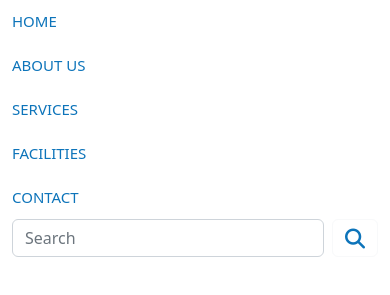
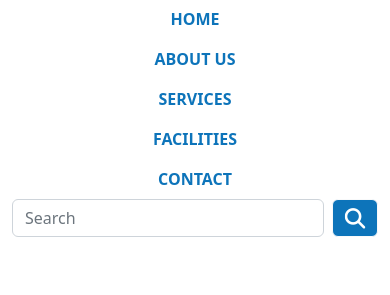
Before and after one commit to JodymendoBandoles/BuildMeUp, a plain HTML site: page index.html in a window 390 px wide. Both pictures are taken after a click on the button 350 px from the left and 38 px from the top of the page. Shown: the part 69-364 px from the top of the page. Drawn offline with nearby package versions, Linux system fonts and the light colour scheme.

Commit message:
Editing Nav menu and search bar-icon

```diff
--- a/index.html
+++ b/index.html
@@ -11,7 +11,7 @@
 </head>
 <body>
     <header>
-        <nav class="navbar navbar-expand-lg bg-white fixed-top d-flex">
+        <nav class="navbar navbar-expand-lg bg-white fixed-top d-flex" id="navbar">
           <div class="container">
             <a href="#" class="navbar-brand">
               <img src="./logo.png" alt="website-logo" width="170" height="50">
@@ -27,30 +27,30 @@
               <ul class="navbar-nav mx-auto d-flex justify-content-around w-lg-50">
 
                 <li class="nav-item">
-                    <a href="#">Home</a>
+                    <a class="nav-link" href="#">Home</a>
                     </li>
 
                     <li class="nav-item">
-                    <a href="#">About Us</a>
+                    <a class="nav-link" href="#">About Us</a>
                     </li>
 
                     <li class="nav-item">
-                    <a href="#">Services</a>
+                    <a class="nav-link" href="#">Services</a>
                     </li>
 
                     <li class="nav-item">
-                        <a href="#">Facilities</a>
+                        <a class="nav-link" href="#">Facilities</a>
                     </li>
 
                     <li class="nav-item">
-                        <a href="#">Contact</a>
+                        <a class="nav-link" href="#">Contact</a>
                     </li>
                 </ul>
 
               <form class="d-flex">
                 <input class="form-control me-2" type="search" placeholder="Search" aria-label="Search">
                 <button class="btn btn-outline-light" type="submit">
-                  <i class="fa-solid fa-magnifying-glass fa-lg menu-icon"></i>
+                  <i class="fa-solid fa-magnifying-glass fa-beat fa-lg" style="color: #ffffff;"></i>
                 </button>
               </form>
 
@@ -72,25 +72,28 @@
             <div class="carousel-inner">
               <div class="carousel-item active">
                 <img src="./Photos/bannerimage1.jpg" class="d-block w-100" alt="bannerimage of a boy playing">
-                <div class="carousel-caption d-none d-md-block">
+                <div class="carousel-caption">
                   <h1>Nurturing Young Learners for a Bright Future</h1>
                   <p>Where Curiosity Blooms and Knowledge Blossoms</p>
+                  <p><a href="#" class="btn bg-warning mt-3">Learn More</a></p>
                 </div>
               </div>
 
               <div class="carousel-item">
                 <img src="./Photos/bannerimage2.jpg" class="d-block w-100" alt="two kids playing">
-                <div class="carousel-caption d-none d-md-block">
+                <div class="carousel-caption">
                   <h1>Empowering Early Learners</h1>
                   <p>Unlocking Their Potential through Nurturing Education</p>
+                  <p><a href="#" class="btn bg-warning mt-3">Learn More</a></p>
                 </div>
               </div>
 
               <div class="carousel-item">
                 <img src="./Photos/bannerimage3.jpg" class="d-block w-100" alt="two kids playing">
-                <div class="carousel-caption d-none d-md-block">
+                <div class="carousel-caption">
                   <h1>Growing Together</h1>
                   <p>Cultivating a Strong Foundation for Lifelong Success</p>
+                  <p><a href="#" class="btn bg-warning mt-3">Learn More</a></p>
                 </div>
               </div>
             </div>
--- a/style.css
+++ b/style.css
@@ -11,62 +11,69 @@
     width: 25vw;
 }
 
-
-.nav-item {
-    font-weight: 400;
-    border-radius: 0.5rem;
-    transition: all .40s ease;
-    margin: 10px 0;
+.navbar-nav {
+  text-align: center;
 }
 
-  .nav-item a{
+.nav-item .nav-link {
     text-decoration: none;
     color: #0d74ba;
-    font-size: 15px;
+    font-size: 16px;
     text-transform: uppercase;
-    font-weight: 500;
+    font-weight: 560;
+    border-radius: 4px;
+
+}
+
+.nav-item .nav-link:hover {
+    background-color: #F8C740;
+    color: white;
 }
 
 .navbar-toggler {
     color: #4C745C;
 }
 
-  .nav-item a:hover {
-    color: #F8C740;
+#navbar form button {
+  background: #0d74ba;
 }
-
-
-  .nav-item a:active {
-    color: #84BCDC;
-  }
-
 
 .menu-icon {
     color: #0d74ba;
 }
 
 .carousel-caption {
-    bottom: 125px;
+    bottom: 20px;
 }
 
 .carousel-caption h5{
     font-size: 17px;
 }
 
-  .carousel-caption a {
+.carousel-caption a{
     padding: 10px 15px;
 }
+
+.carousel-caption p {
+    width: 100%;
+    line-height: 1.6;
+}
+
 
  @media only screen and (min-width: 769px) {
   .w-lg-50 {
     width: 50%;
   }
 
-  .nav-item a{
+  .nav-item .nav-link {
     font-size: 15px;
     text-transform: uppercase;
     font-weight: 500;
     letter-spacing: 1px;
+  }
+
+  .nav-item .nav-link:active {
+    color:#F8C740;
   }
 
 
@@ -77,11 +84,6 @@
   .carousel-item {
     height: 100vh;
     min-height:300px;
-  }
-
-  .carousel-caption {
-    bottom: 220px;
-    z-index: 2;
   }
 
   .carousel-caption h5 {
```
Lines whose indentation alone changed are shown as unchanged.
